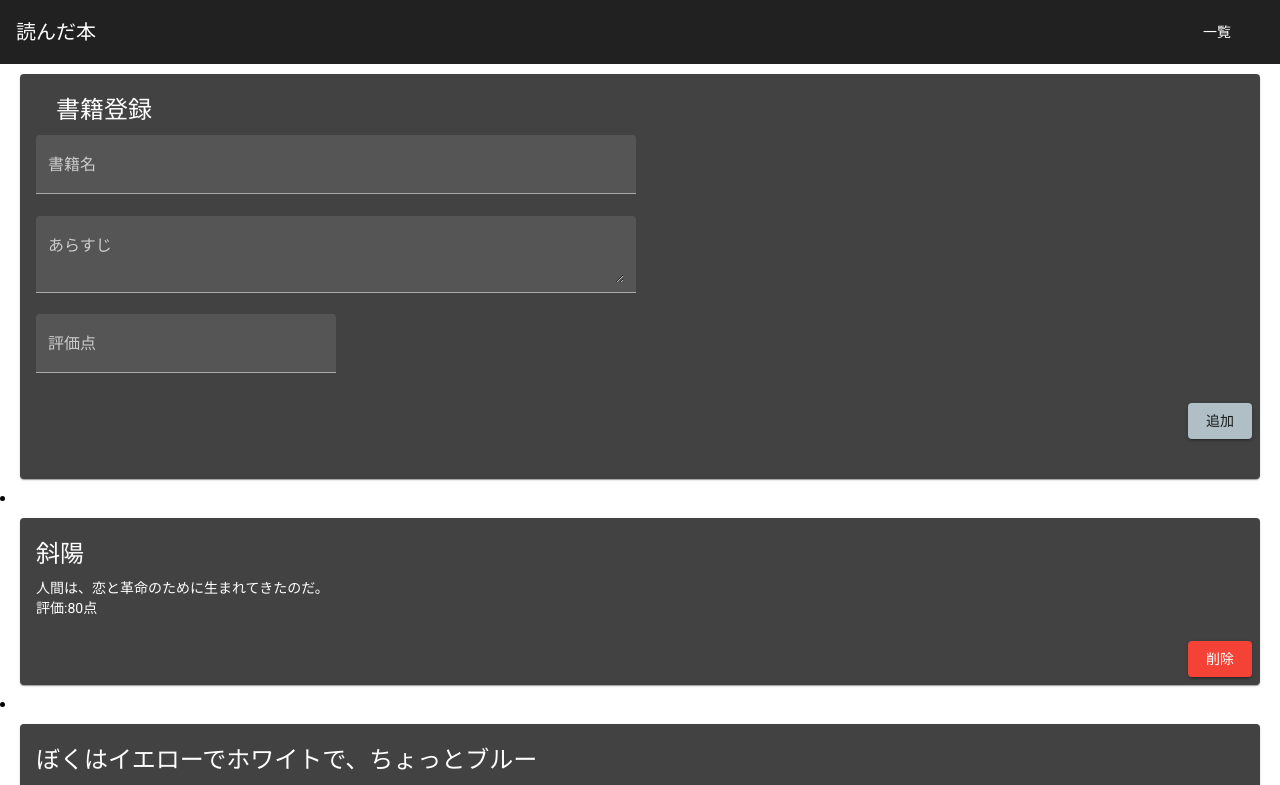
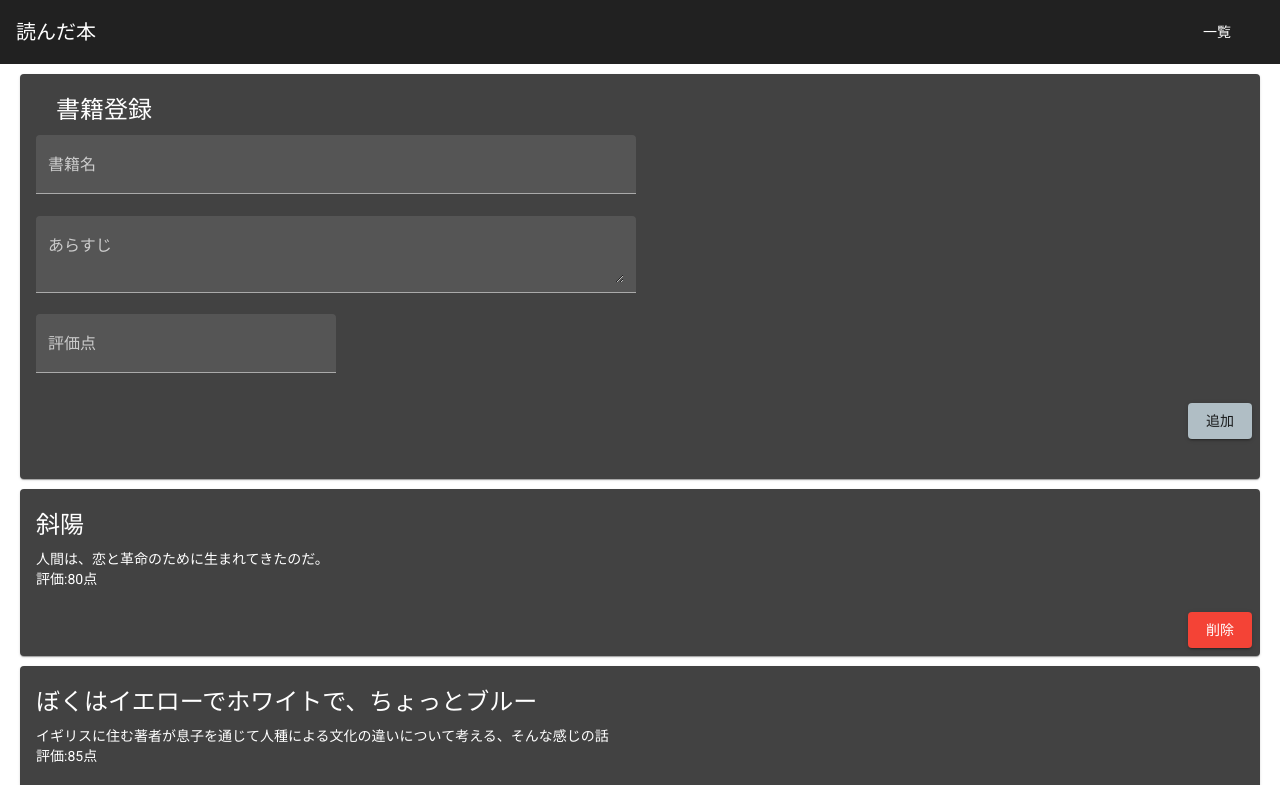
Before and after one commit to Chomolungma-229/intern-book-app, an Angular app in the folder intern-book-app/: page /pages/list in a window 1280 px wide. Shown: the top 785 px of the page. Built offline with nearby package versions, Linux system fonts and the light colour scheme.

Commit message:
不必要なタグの削除

```diff
--- a/intern-book-app/src/app/pages/list/list.component.html
+++ b/intern-book-app/src/app/pages/list/list.component.html
@@ -32,8 +32,7 @@
     </section>
 </mat-card>
 
-<li *ngFor="let book of books">
-    <mat-card class="book-card">
+<mat-card class="book-card" *ngFor="let book of books">
     <mat-card-title class="text-wrap">{{book.name}}</mat-card-title>
         <mat-card-content class="text-wrap">
             <div>
@@ -45,7 +44,6 @@
             <button mat-raised-button color="warn">削除</button>
         </mat-card-actions>
 </mat-card>
-</li>
 
 <mat-card class="book-card">
     <mat-card-title class="text-wrap">※追加された本※</mat-card-title>
```
Lines whose indentation alone changed are shown as unchanged.
